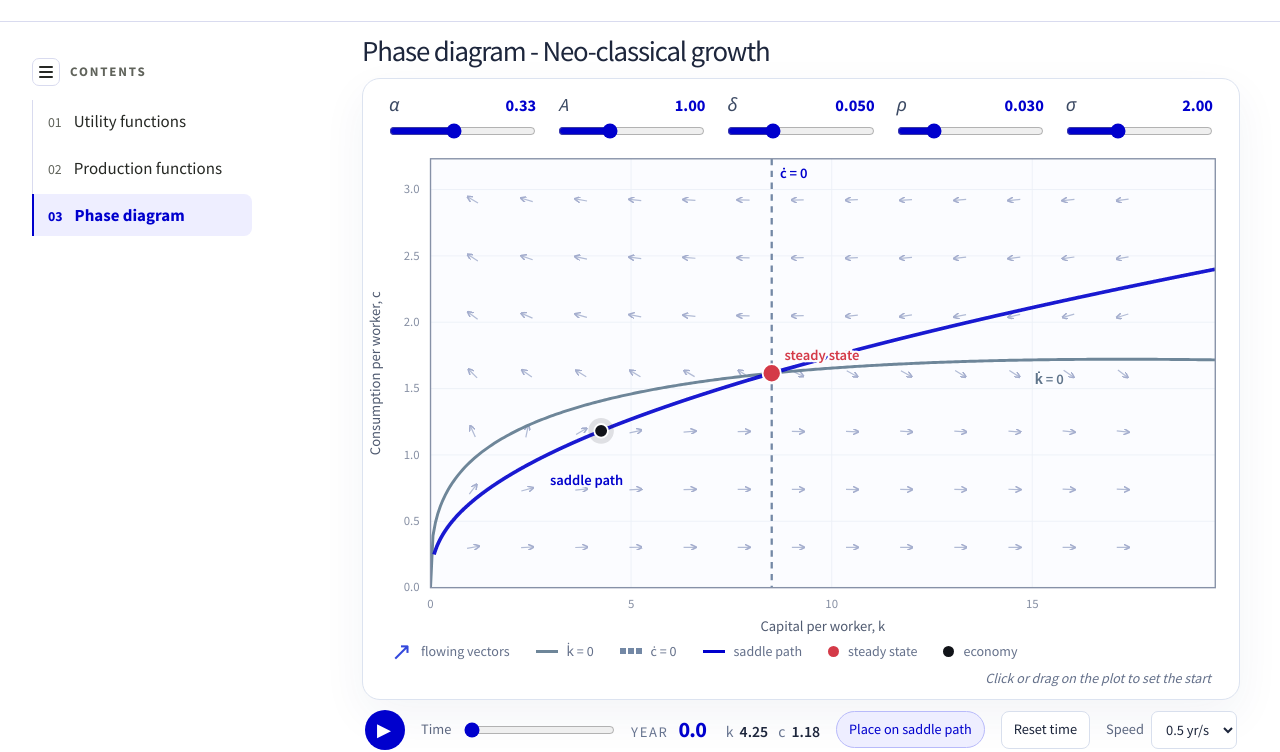
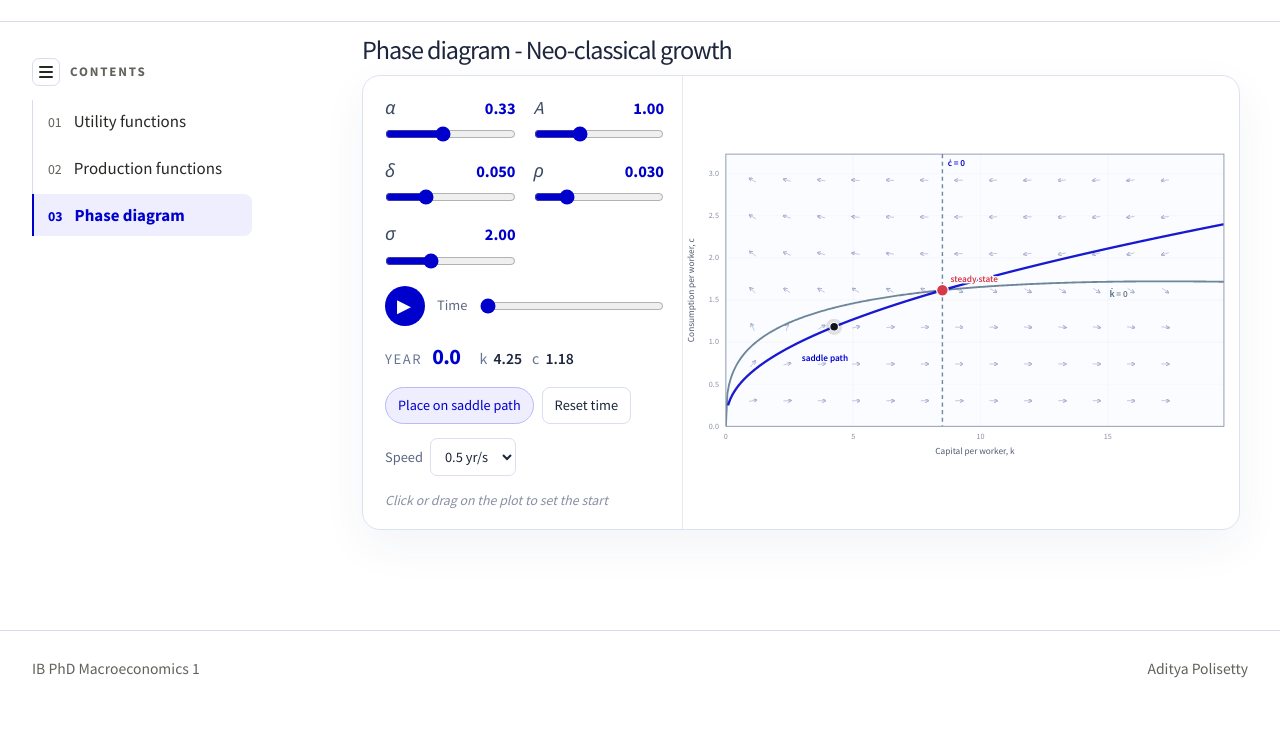
Before and after one commit to adityapolisetty/IB-PhD-Macroeconomics-1, an Astro site: page /phase-diagram in a window 1280 px wide. Shown: the part 49-801 px from the top of the page. Built offline with nearby package versions, Linux system fonts and the light colour scheme; Astro itself is replaced by a stand-in of ours.

Commit message:
Phase diagram: controls in a left column, no legend, smaller heading
Also drop Tutorial companion from the site footer.

Co-Authored-By: Claude Opus 5.5 (1M context) <noreply@anthropic.com>
Claude-Session: https://claude.ai/code/session_01QDBpVe5fycSPDrLD1gS1Wb

```diff
--- a/src/components/PhaseExplorer.svelte
+++ b/src/components/PhaseExplorer.svelte
@@ -106,7 +106,15 @@
   <div class="hero"><h1>Phase diagram - Neo-classical growth</h1></div>
 
   <div class="visual-shell">
+    <div class="controls">
     <div class="params">{#each sliders as s}<label><span><em>{s.label}</em><strong>{Number(params[s.key]).toFixed(s.step < .01 ? 3 : 2)}</strong></span><input aria-label={`Parameter ${s.key}`} type="range" min={s.min} max={s.max} step={s.step} value={params[s.key]} on:input={event => setParam(s.key, Number(event.currentTarget.value))} /></label>{/each}</div>
+    <div class="transport"><button class="play" on:click={() => { if (year >= 100) year = 0; playing = !playing; }} aria-label={playing ? 'Pause animation' : 'Play animation'}>{playing ? 'Ⅱ' : '▶'}</button><label class="timeline"><span>Time</span><input aria-label="Year" type="range" min="0" max="100" step="0.1" bind:value={year} on:input={() => playing = false} /></label></div>
+    <div class="year">YEAR <strong>{Math.min(100, Number(year)).toFixed(1)}</strong><span class="kc">k <b>{position.k.toFixed(2)}</b></span><span class="kc">c <b>{position.c === null ? '-' : position.c.toFixed(2)}</b></span></div>
+    <div class="buttons"><button class="snap" class:active={cRel === null} on:click={() => choose(k0, 0, true)}>Place on saddle path</button><button class="reset" on:click={() => { year = 0; playing = false; }}>Reset time</button></div>
+    <label class="speed">Speed <select bind:value={speed} aria-label="Playback speed"><option value={0.5}>0.5 yr/s</option><option value={1}>1 yr/s</option><option value={2}>2 yr/s</option><option value={4}>4 yr/s</option></select></label>
+    {#if result.depletionTime !== null && Number(year) >= result.depletionTime}<span class="status-note">Capital exhausted at year {result.depletionTime.toFixed(1)} · consumption is no longer defined</span>{:else if position.k > m.limits.k || position.c > m.limits.c}<span class="status-note">Economy is beyond the visible chart</span>{/if}
+    <span class="hint">Click or drag on the plot to set the start</span>
+    </div>
     <svg bind:this={chart} viewBox={`0 0 ${W} ${H}`} role="img" aria-label="Interactive phase diagram with capital on the horizontal axis, consumption on the vertical axis, vector field, nullclines, saddle path and moving economy marker" on:pointermove={pointer} on:pointerup={() => drag = false} on:pointercancel={() => drag = false}>
       <defs><clipPath id="phase-clip"><rect x={plot.left} y={plot.top} width={plot.width} height={plot.height} /></clipPath><marker id="phase-arrow" markerWidth="5" markerHeight="5" refX="4" refY="2.5" orient="auto"><path d="M0,0 L5,2.5 L0,5" fill="none" stroke="#8793bd" stroke-width="1.3" /></marker></defs>
       <rect x={plot.left} y={plot.top} width={plot.width} height={plot.height} fill="#fbfcff" />
@@ -138,27 +146,24 @@
       <text x={X(.35 * m.steady.k)} y={Y(m.saddleConsumption(.35 * m.steady.k))+34} class="label blue">saddle path</text>
       <text x={X(m.steady.k)+14} y={Y(m.steady.c)-14} class="label red">steady state</text>
     </svg>
-    <div class="legend"><span><i class="legend-arrow">↗</i> flowing vectors</span><span><i class="legend-line grey"></i> k̇ = 0</span><span><i class="legend-line dash"></i> ċ = 0</span><span><i class="legend-line blue"></i> saddle path</span><span><i class="legend-dot steady"></i> steady state</span><span><i class="legend-dot"></i> economy</span><span class="hint">Click or drag on the plot to set the start</span></div>
   </div>
-
-  <div class="transport"><button class="play" on:click={() => { if (year >= 100) year = 0; playing = !playing; }} aria-label={playing ? 'Pause animation' : 'Play animation'}>{playing ? 'Ⅱ' : '▶'}</button><label class="timeline"><span>Time</span><input aria-label="Year" type="range" min="0" max="100" step="0.1" bind:value={year} on:input={() => playing = false} /></label><span class="year">YEAR <strong>{Math.min(100, Number(year)).toFixed(1)}</strong><span class="kc">k <b>{position.k.toFixed(2)}</b></span><span class="kc">c <b>{position.c === null ? '-' : position.c.toFixed(2)}</b></span></span><button class="snap" class:active={cRel === null} on:click={() => choose(k0, 0, true)}>Place on saddle path</button><button class="reset" on:click={() => { year = 0; playing = false; }}>Reset time</button><label class="speed">Speed <select bind:value={speed} aria-label="Playback speed"><option value={0.5}>0.5 yr/s</option><option value={1}>1 yr/s</option><option value={2}>2 yr/s</option><option value={4}>4 yr/s</option></select></label></div>
-  {#if result.depletionTime !== null && Number(year) >= result.depletionTime}<span class="status-note">Capital exhausted at year {result.depletionTime.toFixed(1)} · consumption is no longer defined</span>{:else if position.k > m.limits.k || position.c > m.limits.c}<span class="status-note">Economy is beyond the visible chart</span>{/if}
 </section>
 
 <style>
   .phase-page { padding: 14px 0 10px; color: #1d263c; line-height: 1.5; }
   .hero { display: flex; align-items: baseline; flex-wrap: wrap; gap: 4px 16px; margin-bottom: 10px; }
-  .hero h1 { font-size: clamp(1.2rem, 2.25vw, 2.2rem); margin: 0; letter-spacing: -.04em; line-height: 1.1; }
-  .visual-shell { border: 1px solid #dce3f0; border-radius: 18px; box-shadow: 0 16px 45px rgba(37,58,102,.055); overflow: hidden; background: white; }
-  .params { display: grid; grid-template-columns: repeat(5, minmax(0, 1fr)); gap: 8px 22px; padding: 12px 26px 4px; }
+  .hero h1 { font-size: calc(clamp(1.2rem, 2.25vw, 2.2rem) - 2pt); margin: 0; letter-spacing: -.04em; line-height: 1.1; }
+  .visual-shell { display: grid; grid-template-columns: 320px minmax(0, 1fr); align-items: center; border: 1px solid #dce3f0; border-radius: 18px; box-shadow: 0 16px 45px rgba(37,58,102,.055); overflow: hidden; background: white; }
+  .controls { display: grid; grid-template-columns: minmax(0, 1fr); gap: 14px; align-content: start; padding: 18px 18px 18px 22px; border-right: 1px solid #e6eaf1; }
+  .params { display: grid; grid-template-columns: repeat(2, minmax(0, 1fr)); gap: 12px 18px; }
   .params label { display: grid; gap: 2px; color: #64708a; font-size: .77rem; }
   .params label span { display: flex; align-items: baseline; gap: 6px; }
   .params em { font-style: italic; color: #3b4963; font-size: .95rem; }
   .params strong { margin-left: auto; color: #0000cd; font-size: .85rem; font-variant-numeric: tabular-nums; }
-  .year { display: inline-flex; align-items: baseline; gap: 10px; font-size: .76rem; color: #687590; letter-spacing: .11em; font-variant-numeric: tabular-nums; white-space: nowrap; }
+  .year { display: flex; align-items: baseline; gap: 10px; font-size: .76rem; color: #687590; letter-spacing: .11em; font-variant-numeric: tabular-nums; white-space: nowrap; }
   .year strong { color: #0000cd; font-size: 1.15rem; letter-spacing: -.03em; min-width: 3.2ch; }
   .kc { letter-spacing: 0; font-size: .82rem; }.kc b { color: #1d263c; font-weight: 600; margin-left: 3px; }
-  svg { width: 100%; height: auto; max-height: calc(100vh - 290px); min-height: 300px; display: block; touch-action: none; }
+  svg { width: 100%; height: auto; max-height: calc(100vh - 150px); min-height: 300px; display: block; touch-action: none; }
   .grid { stroke: #edf1f8; stroke-width: 1; }
   .tick { font: 14px 'Source Sans Pro', sans-serif; fill: #8790a4; }
   .frame { fill: none; stroke: #8691a7; stroke-width: 1.5; pointer-events: none; }
@@ -172,19 +177,17 @@
   .label { font: 600 16px 'Source Sans Pro', sans-serif; paint-order: stroke; stroke: #fbfcff; stroke-width: 5; }
   .label.blue { fill: #0000cd; }.label.slate { fill: #60758b; }.label.red { fill: #d43a48; }
   .interaction { cursor: crosshair; }
-  .legend { display: flex; flex-wrap: wrap; gap: 6px 26px; padding: 2px 28px 10px; font-size: .73rem; color: #64708a; }
-  .legend span { display: inline-flex; gap: 9px; align-items: center; }.legend-arrow { font-size: 1.3rem; color: #3348dc; font-style: normal; line-height: 0; }
-  .legend .hint { margin-left: auto; font-style: italic; }
-  .legend-line { display: inline-block; width: 22px; border-top: 3px solid; }.legend-line.grey { color: #6e8699; }.legend-line.dash { color: #7388a5; border-style: dashed; }.legend-line.blue { color: #0000cd; }.legend-dot { width: 11px; height: 11px; border-radius: 50%; background: #111318; }.legend-dot.steady { background: #d43a48; }
-  .transport { display: flex; flex-wrap: wrap; align-items: center; gap: 10px 16px; padding: 10px 3px; }
+  .transport { display: flex; align-items: center; gap: 12px; }
+  .buttons { display: flex; gap: 8px; }
+  .hint { color: #8790a4; font-size: .72rem; font-style: italic; }
   button { transition: transform .18s ease, background .18s ease, color .18s ease, border-color .18s ease; }.transport button:hover { transform: translateY(-2px); }
   .play { border: 0; background: #0000cd; color: white; width: 40px; height: 40px; flex: 0 0 auto; border-radius: 50%; font-size: .95rem; padding-left: 4px; }
-  .timeline { flex: 1; display: flex; align-items: center; gap: 13px; color: #5d6880; font-size: .75rem; white-space: nowrap; }.timeline input { flex: 1; min-width: 120px; }
+  .timeline { flex: 1; display: flex; align-items: center; gap: 13px; color: #5d6880; font-size: .75rem; white-space: nowrap; }.timeline input { flex: 1; min-width: 0; }
   .reset { border: 1px solid #d8dfed; background: white; border-radius: 8px; padding: 7px 12px; font-size: .75rem; white-space: nowrap; }
   .snap { border: 1px solid #c7cef1; background: #fff; color: #0000cd; border-radius: 999px; font-size: .74rem; padding: 7px 12px; white-space: nowrap; }.snap.active { background: #eeeeff; border-color: #b8bafa; }
   .speed { display: flex; align-items: center; gap: 7px; font-size: .75rem; color: #5d6880; }.speed select { width: auto; border-radius: 7px; background: white; border-color: #d8dfed; color: #1d263c; font-size: .75rem; }
   .status-note { display: block; color: #9b4a4f; font-size: .72rem; line-height: 1.4; }
-  @media(max-width:850px) { .params { grid-template-columns: repeat(3, minmax(0, 1fr)); }.transport { flex-wrap: wrap; }.timeline { order: 3; flex-basis: 100%; } }
-  @media(max-width:550px) { .params { grid-template-columns: repeat(2, minmax(0, 1fr)); padding: 10px 14px 4px; }.legend { gap: 8px 14px; padding: 4px 14px 14px; }.label { font-size: 14px; } }
+  @media(max-width:850px) { .visual-shell { grid-template-columns: 1fr; }.controls { border-right: 0; border-bottom: 1px solid #e6eaf1; } }
+  @media(max-width:550px) { .label { font-size: 14px; } }
   @media(prefers-reduced-motion:reduce) { button { transition: none; } }
 </style>
--- a/src/layouts/SiteLayout.astro
+++ b/src/layouts/SiteLayout.astro
@@ -23,6 +23,6 @@ const { title = courseTitle, description = 'Interactive models, written intuitio
       </div>
     </header>
     <slot />
-    <footer class="site-footer"><span>IB PhD Macroeconomics 1 · Tutorial companion</span><span>Aditya Polisetty</span></footer>
+    <footer class="site-footer"><span>IB PhD Macroeconomics 1</span><span>Aditya Polisetty</span></footer>
   </body>
 </html>
```
